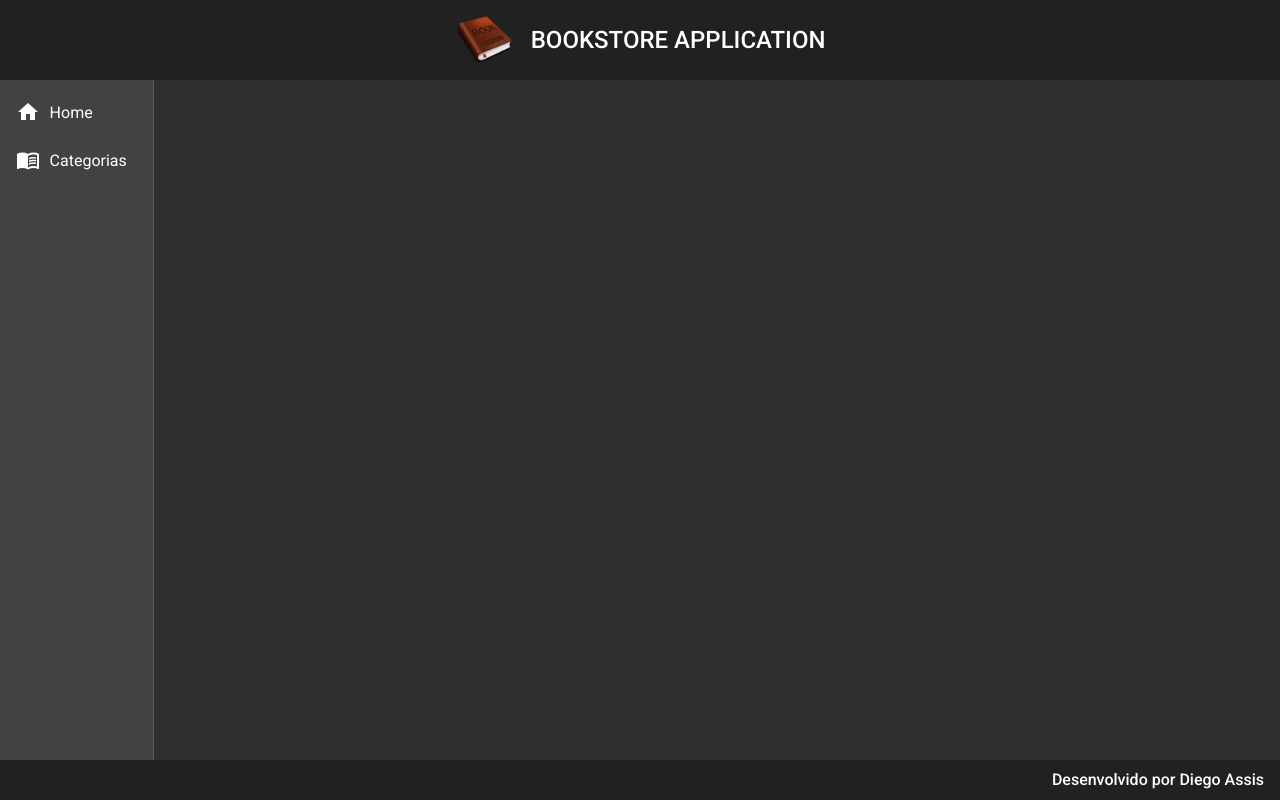
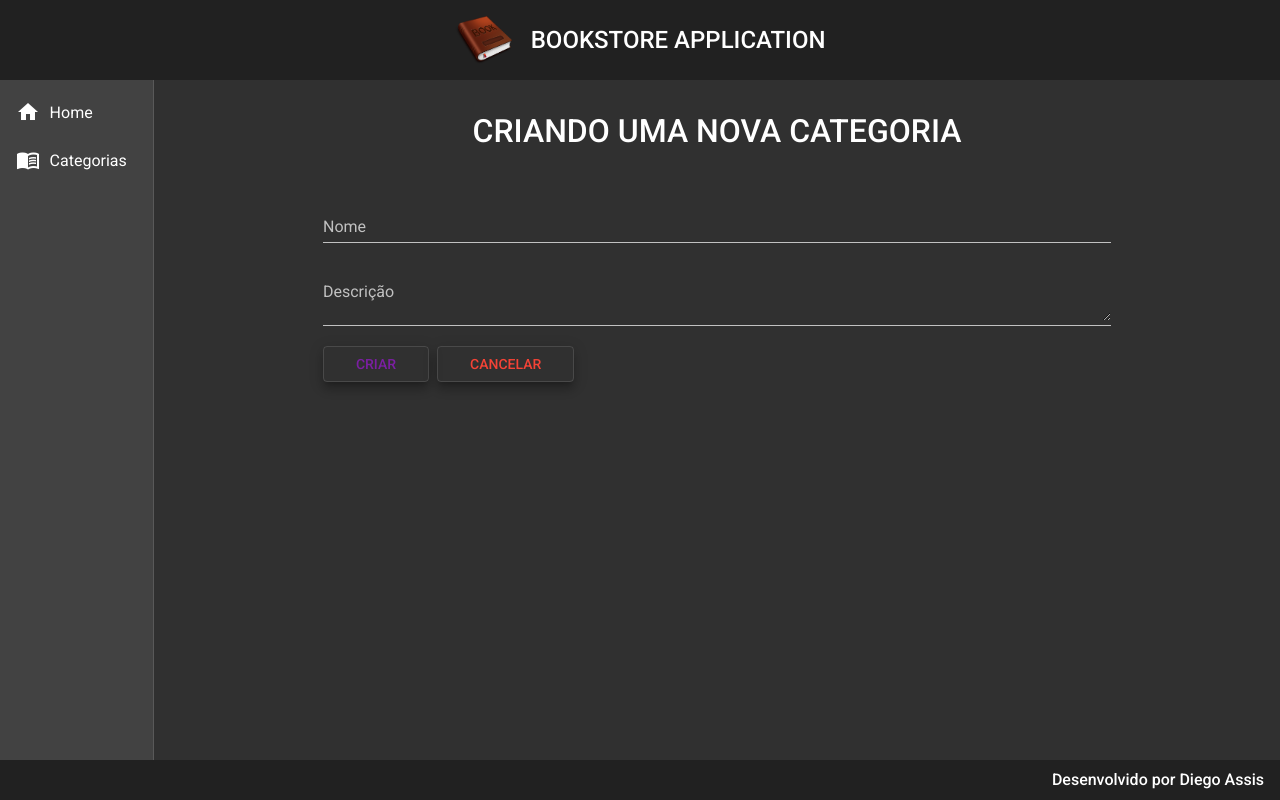
Before and after one commit to diegoacarvalhop/bookstore-front, an Angular app: page /categorias/create in a window 1280 px wide. Before the commit this address led to /. Built offline with nearby package versions, Linux system fonts and the light colour scheme.

Commit message:
Método CREATE implementado para Categorias

```diff
--- a/src/app/app-routing.module.ts
+++ b/src/app/app-routing.module.ts
@@ -1,5 +1,6 @@
 import { NgModule } from '@angular/core';
 import { RouterModule, Routes } from '@angular/router';
+import { CategoriaCreateComponent } from './components/views/categoria/categoria-create/categoria-create.component';
 import { CategoriaReadComponent } from './components/views/categoria/categoria-read/categoria-read.component';
 import { HomeComponent } from './components/views/home/home.component';
 
@@ -11,6 +12,10 @@
   {
     path: 'categorias',
     component: CategoriaReadComponent
+  },
+  {
+    path: 'categorias/create',
+    component: CategoriaCreateComponent
   }
 ];
 
--- /dev/null
+++ b/src/app/components/views/categoria/categoria-create/categoria-create.component.css
@@ -0,0 +1,27 @@
+form {
+    text-align: center;
+    width: 70%;
+    margin: 2rem auto 0 auto;
+}
+
+h1 {
+    font-size: 2rem;
+    font-weight: 500;
+    margin-bottom: 3rem;
+}
+
+.form {
+    width: 100%;
+
+}
+
+.buttons {
+    width: 100%;
+    text-align: start;
+}
+
+button {
+    margin-right: .5rem;
+    padding-right: 2rem;
+    padding-left: 2rem;
+}
--- /dev/null
+++ b/src/app/components/views/categoria/categoria-create/categoria-create.component.html
@@ -0,0 +1,16 @@
+<form action="">
+    <h1>CRIANDO UMA NOVA CATEGORIA</h1>
+
+    <mat-form-field class="form">
+        <mat-label>Nome</mat-label>
+        <input [(ngModel)]="categoria.nome" matInput type="text" name="nome" placeholder="Ex. Computação">
+    </mat-form-field>
+    <mat-form-field class="form">
+        <mat-label>Descrição</mat-label>
+        <textarea [(ngModel)]="categoria.descricao" matInput type="text" name="descricao" placeholder="Ex. Descrição"></textarea>
+    </mat-form-field>
+    <div class="buttons">
+        <button (click)="create()" class="mat-elevation-z8" mat-stroked-button color="primary">CRIAR</button>
+        <button class="mat-elevation-z8" mat-stroked-button color="warn">CANCELAR</button>
+    </div>
+</form>
--- /dev/null
+++ b/src/app/components/views/categoria/categoria-create/categoria-create.component.ts
@@ -0,0 +1,34 @@
+import { Component, OnInit } from '@angular/core';
+import { Router } from '@angular/router';
+import { Categoria } from '../categoria.model';
+import { CategoriaService } from '../categoria.service';
+
+@Component({
+  selector: 'app-categoria-create',
+  templateUrl: './categoria-create.component.html',
+  styleUrls: ['./categoria-create.component.css']
+})
+export class CategoriaCreateComponent implements OnInit {
+
+  categoria: Categoria = {
+    nome: '',
+    descricao: ''
+  }
+
+  constructor(private service: CategoriaService, private router: Router) { }
+
+  ngOnInit(): void {
+  }
+
+  create(): void {
+    this.service.create(this.categoria).subscribe((resposta) => {
+      this.router.navigate(['categorias']);
+      this.service.mensagem("Categoria criada com sucesso!");
+    }, err => {
+      for(let i = 0; i < err.error.errors.length; i++) {
+        this.service.mensagem(err.error.errors[i].message)
+      }
+    })
+  }
+
+}
--- a/src/app/components/views/categoria/categoria-read/categoria-read.component.html
+++ b/src/app/components/views/categoria/categoria-read/categoria-read.component.html
@@ -4,8 +4,7 @@
         <h1>Categorias</h1>
     </div>
 
-    <button class="mat-elevation-z8" mat-stroked-button color="primary"> NOVA
-        CATEGORIA </button>
+    <button class="mat-elevation-z8" (click)="navegarParaCategoriaCreate()" mat-stroked-button color="primary">NOVA CATEGORIA</button>
 
     <div class="mat-elevation-z8 content-table">
         <table class="table" mat-table [dataSource]="categorias">
--- a/src/app/components/views/categoria/categoria-read/categoria-read.component.ts
+++ b/src/app/components/views/categoria/categoria-read/categoria-read.component.ts
@@ -1,4 +1,5 @@
 import { Component, OnInit } from '@angular/core';
+import { Router } from '@angular/router';
 import { Categoria } from '../categoria.model';
 import { CategoriaService } from '../categoria.service';
 
@@ -13,7 +14,7 @@
 
   displayedColumns: string[] = ["id", "nome", "descricao", "livros", "acoes"];
 
-  constructor(private service: CategoriaService) { }
+  constructor(private service: CategoriaService, private router: Router) { }
 
   ngOnInit(): void {
     this.findAll();
@@ -25,4 +26,8 @@
     })
   }
 
+  navegarParaCategoriaCreate() {
+    this.router.navigate(["categorias/create"]);
+  }
+
 }
--- a/src/app/components/views/categoria/categoria.service.ts
+++ b/src/app/components/views/categoria/categoria.service.ts
@@ -1,5 +1,6 @@
 import { HttpClient } from '@angular/common/http';
 import { Injectable } from '@angular/core';
+import { MatSnackBar } from '@angular/material/snack-bar';
 import { Observable } from 'rxjs';
 import { environment } from 'src/environments/environment';
 import { Categoria } from './categoria.model';
@@ -11,10 +12,24 @@
 
   baseUrl: String = environment.baseUrl;
 
-  constructor(private http: HttpClient) { }
+  constructor(private http: HttpClient, private _snac: MatSnackBar) { }
 
   findAll(): Observable<Categoria[]> {
     const url = `${this.baseUrl}/categorias`
     return this.http.get<Categoria[]>(url)
   }
+
+  create(categoria: Categoria): Observable<Categoria> {
+    const url = `${this.baseUrl}/categorias`;
+    return this.http.post<Categoria>(url, categoria);
+  }
+
+  mensagem(str: String): void {
+    this._snac.open(`${str}`, 'OK', {
+      horizontalPosition: 'end',
+      verticalPosition: 'top',
+      duration: 3000
+    });
+  }
+
 }
```
Also changed, not shown: src/app/app.module.ts (+20 -9 lines).
